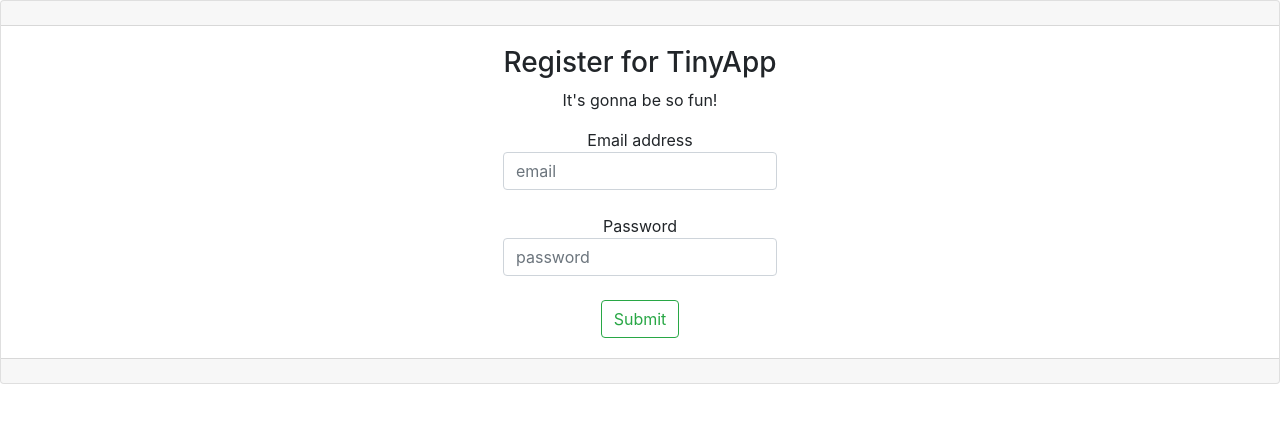
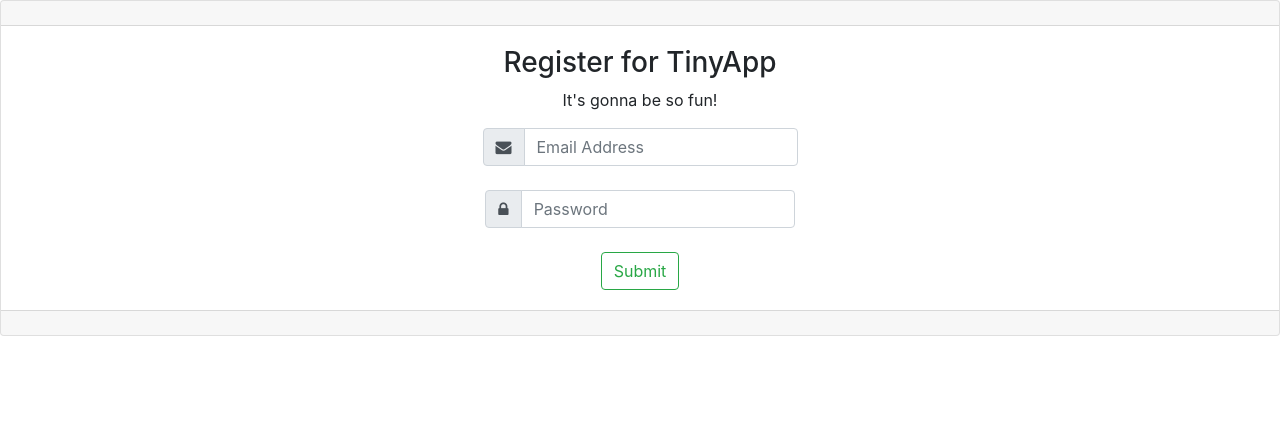
Before and after one commit to charcharmasonjar/tinyapp, a Node server app: page /register in a window 1280 px wide. Shown: the part 56-479 px from the top of the page. Run offline with Node 20, Linux system fonts and the light colour scheme; some libraries are stand-ins or nearby versions.

Commit message:
Update formatting of sign up fields

```diff
--- a/views/register.ejs
+++ b/views/register.ejs
@@ -8,6 +8,7 @@
   <!-- Bootstrap CSS -->
   <link rel="stylesheet" href="https://stackpath.bootstrapcdn.com/bootstrap/4.2.1/css/bootstrap.min.css"
     integrity="sha384-GJzZqFGwb1QTTN6wy59ffF1BuGJpLSa9DkKMp0DgiMDm4iYMj70gZWKYbI706tWS" crossorigin="anonymous">
+  <link rel="stylesheet" href="https://cdnjs.cloudflare.com/ajax/libs/font-awesome/4.7.0/css/font-awesome.min.css">
   <title>TinyApp</title>
 </head>
 
@@ -36,14 +37,24 @@
       <form method="POST" action="/register">
         <div class="form-group">
           <label>
-        Email address
-        <input type="email" name="email" class="form-control" placeholder="email">
+            <div class="input-group">
+              <div class="input-group-prepend">
+                <span class="input-group-text" id="basic-addon1">
+                  <i class="fa fa-envelope" aria-hidden="true"></i></span>
+              </div>
+              <input type="email" name="email" class="form-control" placeholder="Email Address">
+            </div>
           </label>
         </div>
         <div class="form-group">
             <label>
-        Password
-        <input type="password" name="password" class="form-control" placeholder="password">
+              <div class="input-group">
+                <div class="input-group-prepend">
+                  <span class="input-group-text" id="basic-addon1">
+                  <i class="fa fa-lock" aria-hidden="true"></i></span>
+                </div>
+                <input type="password" name="password" class="form-control" placeholder="Password">
+            </div>
           </label>
         </div>
         <button type="submit" class="btn btn-outline-success">Submit</button>
```
Lines whose indentation alone changed are shown as unchanged.
